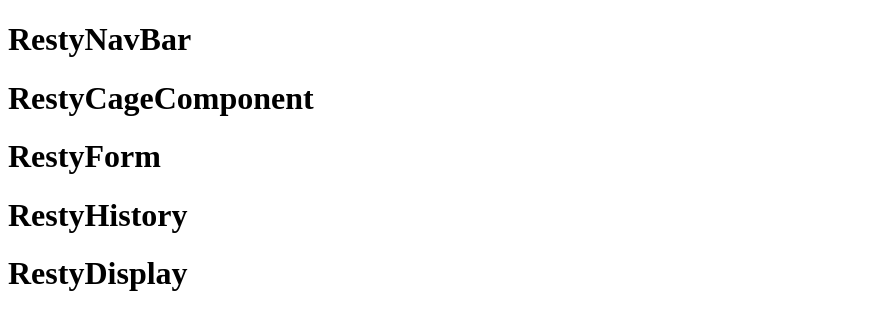
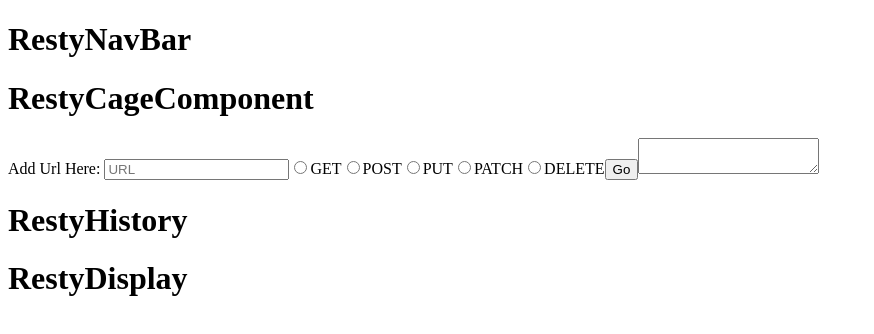
Before and after one commit to pete-hamrick/RESTy, a React app: page / in a window 1280 px wide. Shown: the top 334 px of the page, without its empty margins (0-874 px from the left). Built offline with nearby package versions, Linux system fonts and the light colour scheme.

Commit message:
built out form

```diff
--- a/src/components/resty/RestyForm.jsx
+++ b/src/components/resty/RestyForm.jsx
@@ -1,7 +1,32 @@
 import React from 'react';
 
 function RestyForm() {
-  return <h1>RestyForm</h1>;
+  return (
+    <form>
+      <label htmlFor="urlInput">Add Url Here: </label>
+      {/* TODO Add value and onChange to this input */}
+      <input id="urlInput" name="urlInput" placeholder="URL"></input>
+
+      <input id="GET" type="radio" name="methodSelector"></input>
+      <label for="GET">GET</label>
+      <input id="POST" type="radio" name="methodSelector"></input>
+      <label for="POST">POST</label>
+      <input id="PUT" type="radio" name="methodSelector"></input>
+      <label for="PUT">PUT</label>
+      <input id="PATCH" type="radio" name="methodSelector"></input>
+      <label for="PATCH">PATCH</label>
+      <input id="DELETE" type="radio" name="methodSelector"></input>
+      <label for="DELETE">DELETE</label>
+
+      <button aria-label="goButton">Go</button>
+
+      <textarea></textarea>
+    </form>
+  );
+  // Input
+  // Radio Button Methods
+  // Button
+  // Text Area for JSON
 }
 
 export default RestyForm;
```
